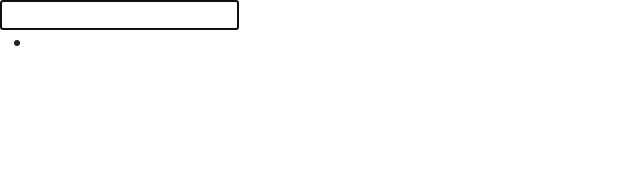
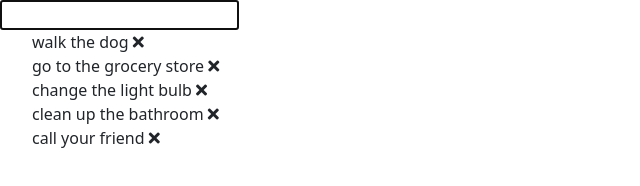
Before and after one commit to mattia-dev/vue-todolist, a plain HTML site: page index.html in a window 1280 px wide. Shown: the whole page, without its empty margins (0-640 px from the left). Drawn offline with nearby package versions, Linux system fonts and the light colour scheme.

Commit message:
printed list

```diff
--- a/css/style.css
+++ b/css/style.css
@@ -0,0 +1,3 @@
+ul {
+    list-style: none;
+}
--- a/index.html
+++ b/index.html
@@ -15,7 +15,10 @@
         <input id="input-field" type="text">
 
         <ul>
-            <li></li>
+            <li v-for="task in toDoList">
+                <span>{{task}}</span>
+                <i class="fas fa-times"></i>
+            </li>
         </ul>
     </div>
 
--- a/js/script.js
+++ b/js/script.js
@@ -2,7 +2,7 @@ new Vue(
     {
         el: '#app',
         data: {
-            list: [
+            toDoList: [
                 'walk the dog',
                 'go to the grocery store',
                 'change the light bulb',
```
